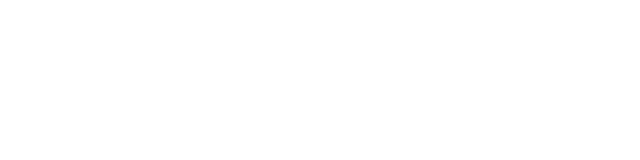
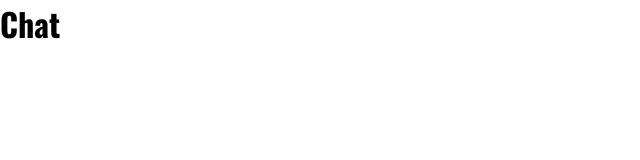
Before and after one commit to sujithm21/Chat-App, a React (Create React App) app in the folder public/: page / in a window 1280 px wide. Shown: the top 160 px of the page, without its empty margins (0-640 px from the left). Built offline with nearby package versions, Linux system fonts and the light colour scheme; a web font is replaced by a local one.

Commit message:
Login Register redirection to chat done

```diff
--- a/public/src/pages/Chat.jsx
+++ b/public/src/pages/Chat.jsx
@@ -1,7 +1,9 @@
 import React from "react";
 
 function Chat() {
-  return <div></div>;
+  return <div>
+    <h1>Chat</h1>
+  </div>;
 }
 
 export default Chat;
--- a/public/src/pages/Login.jsx
+++ b/public/src/pages/Login.jsx
@@ -10,12 +10,12 @@
 function Login() {
   const navigate = useNavigate();
 
-//   useEffect(() => {
-//     if (localStorage.getItem("chat-app-user")) {
-//         navigate("/");
-//     }
-//     // eslint-disable-next-line react-hooks/exhaustive-deps
-// }, []);
+  useEffect(() => {
+    if (localStorage.getItem("chat-app-user")) {
+        navigate("/");
+    }
+    // eslint-disable-next-line react-hooks/exhaustive-deps
+}, []);
 
 
   const [values, setvalues] = useState({
--- a/public/src/pages/Register.jsx
+++ b/public/src/pages/Register.jsx
@@ -17,13 +17,12 @@
     confirmpassword: "",
   });
 
-//   useEffect(() => {
-//     if (localStorage.getItem("chat-app-user")) {
-//         navigate("/");
-//     }
-//     // eslint-disable-next-line react-hooks/exhaustive-deps
-// }, []);
-
+  useEffect(() => {
+    if (localStorage.getItem("chat-app-user")) {
+      navigate("/");
+    }
+    // eslint-disable-next-line react-hooks/exhaustive-deps
+  }, []);
 
   const handleSubmit = async (event) => {
     event.preventDefault();
```
